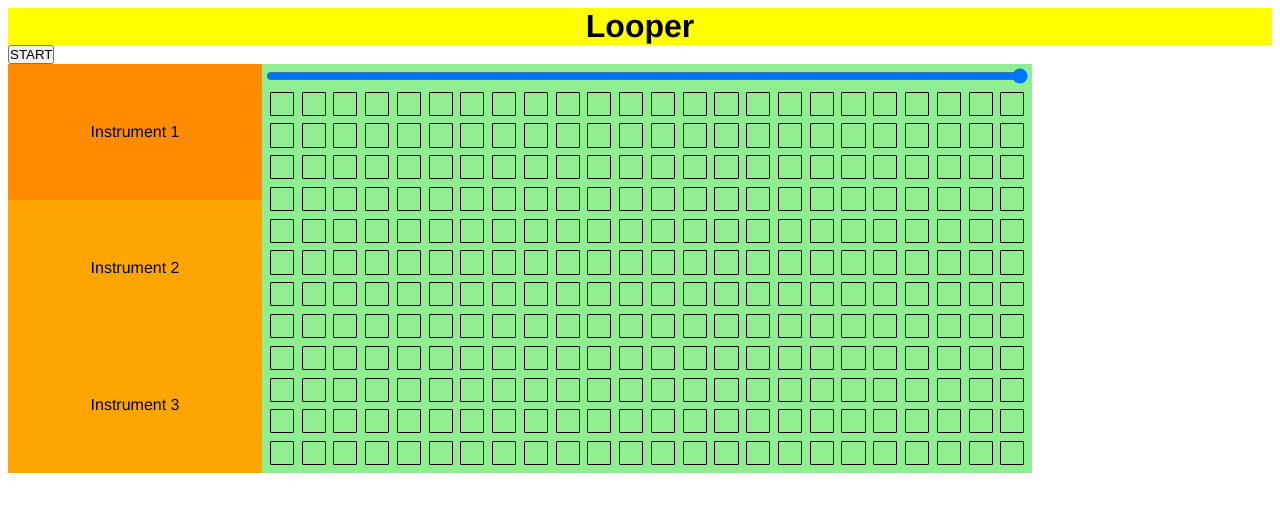
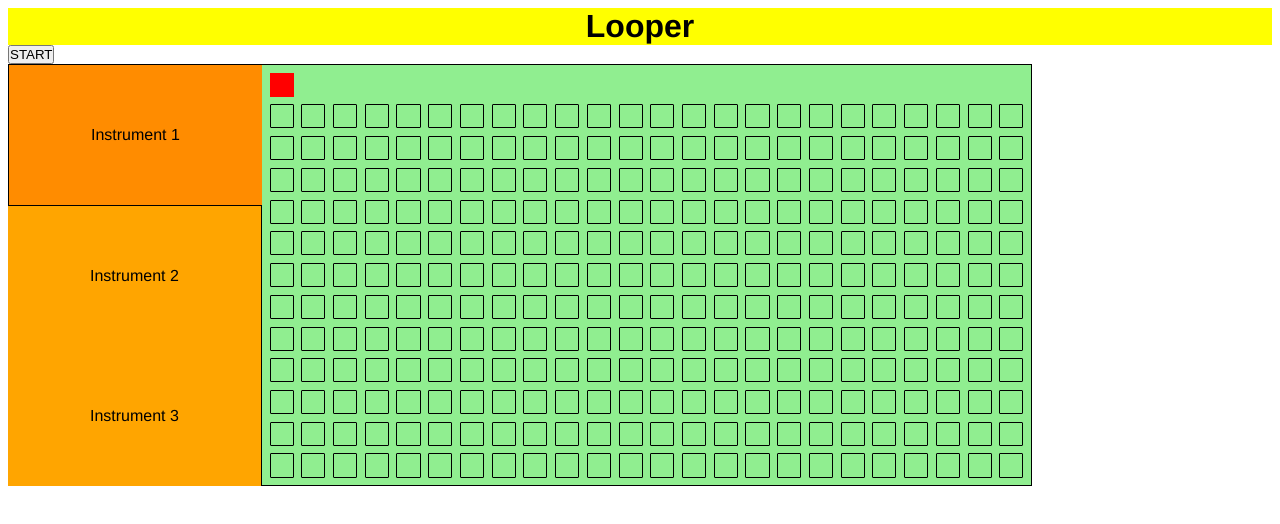
Before and after one commit to gitcolt/looper, a Vue app: page / in a window 1280 px wide. Shown: the top 524 px of the page. Built offline with nearby package versions, Linux system fonts and the light colour scheme.

Commit message:
Add timeline pointer

```diff
--- a/src/components/Looper.vue
+++ b/src/components/Looper.vue
@@ -15,11 +15,12 @@
             </div>
         </div>
         <div id='grid-container'>
-          <input id='slider' type='range' min='1' max='9' step='1'>
+          <div id='pointer'>
+            <div class='pointer-cell' v-for='p in pointers' :class='{ "active-pointer-cell": p.isActive}'>  </div>
+          </div>
           <div id='grid' v-for='(instrument, instrumentIndex) in instruments' v-show='instrument.isActive'>
             <div class='measure' v-for='m in instruments[instrumentIndex].grid.measures'>
               <div class='col' v-for='col in m'>
-                <!--<div class='pointer'></div>-->
                 <Cell class='grid-cell' v-for='(cell, cellIndex) in col' @toggle-activated='toggleActivated(cell)' :key='cellIndex'></Cell>
                 </div>
               </div>
@@ -43,15 +44,27 @@ export default {
     return {
       playing: false,
       msg: 'Looper',
-      grid: {},
       numMeasures: 6,
       numCols: 4,
       numRows: 5,
+      pointerIdx: 0,
+      pointers: [],
       instruments: [{name: 'Instrument 1', synthType: 'mono', part: {}, isActive: true, grid: {}}, {name: 'Instrument 2', synthType: 'membrane', part: {}, isActive: false, grid: {}}, {name: 'Instrument 3', synthType: 'membrane', part: {}, isActive: false, grid: {}}]
     }
   },
   created () {
-    Tone.Transport.bpm.value = 300
+    Tone.Transport.bpm.value = 100
+    // Initialize pointers
+    for (let i = 0; i < (this.numMeasures * this.numCols); i++) {
+      this.pointers.push({isActive: false})
+    }
+    this.pointers[this.pointerIdx].isActive = true
+    let that = this
+    Tone.Transport.scheduleRepeat(function (time) {
+      Tone.Draw.schedule(function () {
+        that.advancePointer()
+      }, time)
+    }, '4n')
 
     for (let i = 0; i < this.instruments.length; i++) {
       // Initialize grid
@@ -91,6 +104,11 @@ export default {
     }
   },
   methods: {
+    advancePointer () {
+      this.pointers[this.pointerIdx].isActive = false
+      this.pointerIdx = (this.pointerIdx + 1) % this.pointers.length
+      this.pointers[this.pointerIdx].isActive = true
+    },
     getSynth (type) {
       switch (type) {
         case 'mono':
@@ -143,10 +161,8 @@ export default {
     //width: 30vw;
     background: lightgreen;
     flex: 3;
-}
-
-#slider {
-    width: 100%;
+    border-width: 1px;
+    border-style: solid solid solid none;
 }
 
 #grid {
@@ -154,6 +170,31 @@ export default {
   display: flex;
   flex-direction: row;
 }
+
+#pointer {
+    width: 100%;
+    display: flex;
+    flex-direction: row;
+}
+
+.pointer-cell {
+    text-align: center;
+    margin: .3vw;
+    flex: 1;
+}
+
+.active-pointer-cell:before {
+    content: '';
+    display: block;
+    padding-top: 100%;
+    float: left;
+}
+
+.active-pointer-cell {
+    background: red;
+    content: '\/';
+}
+
 .cell.grid-cell {
     border: 1px solid black;
     border-radius: 1px;
@@ -191,10 +232,14 @@ export default {
     display: flex;
     justify-content: center;
     align-items: center;
+    border-width: 1px;
+    border-style: none solid none none;
 }
 
 .active-instrument-tab {
     background: darkorange;
+    border-width: 1px;
+    border-style: solid none solid solid;
 }
 
 #loop-container {
```
Also changed, not shown: src/assets/dot.gif (added).
